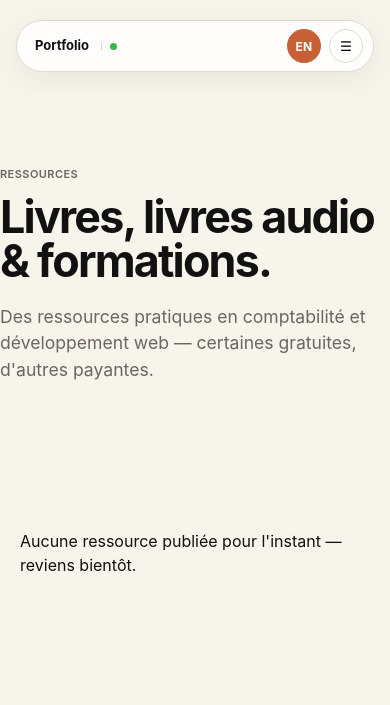
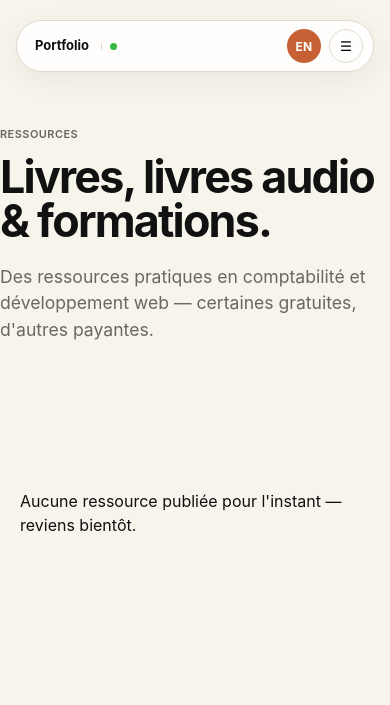
Before and after one commit to zimaymoses0-dev/zimaymoses-portofolio, a Django app: page /resources/ in a window 390 px wide. Shown: the top 705 px of the page. Run offline with Django 5.2, Linux system fonts and the light colour scheme; data comes from the database, SQL or seed files in the repository; data that the repository does not hold is empty; parts of the project's set-up code (start-up, migrations or seed data) failed here and were passed over.

Commit message:
Reduce hero padding-top on mobile for Work and Resources pages
Every other hero (About, Pricing, Certifications) already drops from
160px to 120px below 720px so the page title isn't pushed halfway
down a phone screen — Work's two heroes and Resources' hero were
missed when that pattern was added elsewhere.

Reviewed the rest of the CSS for mobile gaps (grids, hero heights,
fixed widths, carousel cards) — the rest was already solid: fluid
auto-fit/auto-fill grids, clamp()-based type scale, a global
img/video max-width:100% reset, and full nav/CV/booking parity in
the mobile hamburger menu.

Co-Authored-By: Claude Sonnet 5 <noreply@anthropic.com>

```diff
--- a/static/css/resources.css
+++ b/static/css/resources.css
@@ -97,3 +97,9 @@
   padding: 10px 18px;
   font-size: 13px;
 }
+
+@media (max-width: 720px) {
+  .resources-hero {
+    padding-top: 120px;
+  }
+}
```
Also changed, not shown: static/css/work.css (+7 -0 lines).
